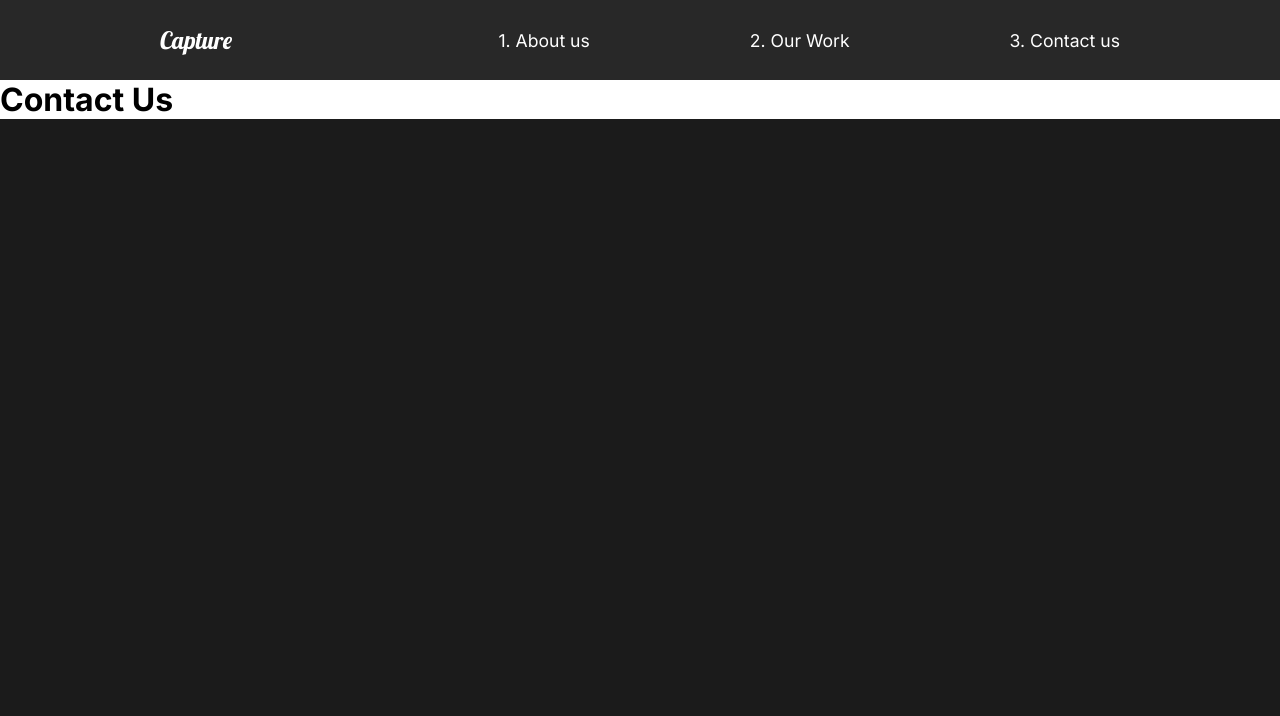
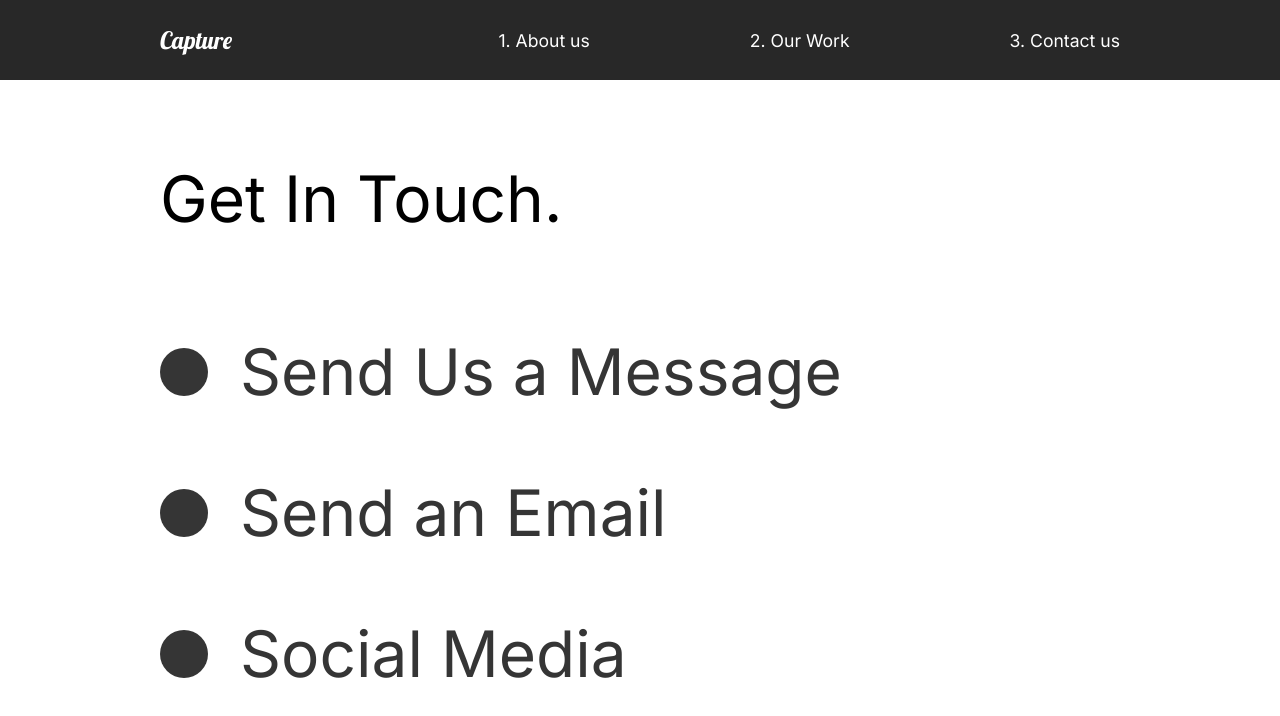
Before and after one commit to agnik2019/capture_react, a React (Create React App) app: page /contact in a window 1280 px wide. Shown: the top 716 px of the page. Built offline with nearby package versions, Linux system fonts and the light colour scheme.

Commit message:
21.Contact Animation

```diff
--- a/src/pages/ContactUs.js
+++ b/src/pages/ContactUs.js
@@ -2,17 +2,84 @@
 
 //Animations
 import {motion} from "framer-motion";
-import {pageAnimation} from "../animation"
+import {pageAnimation, titleAnim} from "../animation";
+import styled from 'styled-components';
 
 export default function ContactUs() {
     return (
-        <motion.div exit="exit"
+        <ContactStyle exit="exit"
                     variants={pageAnimation}
                     initial="hidden"
                     animate="show"
                     style={{background: "#fff"}}
                     >
-            <h1>Contact Us</h1>
-        </motion.div>
+            {/* <h1>Contact Us</h1> */}
+            <div>
+            <Title>
+                <Hide>
+                    <motion.h2 variants={titleAnim}>Get In Touch.</motion.h2>
+                </Hide>
+            </Title>
+            <Hide>
+            <Social variants={titleAnim}>
+
+                <Circle/>
+                <h2>Send Us a Message</h2>
+
+            </Social>
+            </Hide>
+            <Hide>
+            <Social variants={titleAnim}>
+
+                <Circle/>
+                <h2>Send an Email</h2>
+            </Social>
+            </Hide>
+
+            <Hide>
+            <Social variants={titleAnim}>
+                <Circle/>
+                <h2>Social Media</h2>
+
+            </Social>
+            </Hide>
+
+            </div>
+        </ContactStyle>
+
+
     )
+};
+
+const ContactStyle = styled(motion.div)`
+    padding: 5rem 10rem;
+    color: #353535;
+    min-height:90vh;
+
+
+`;
+
+const Title = styled.div`
+    margin-bottom: 4rem;
+    color:black;
+`;
+
+const Hide = styled.div`
+    overflow: hidden;
+`;
+
+const Circle = styled.div`
+    border-radius:50%;
+    width:3rem;
+    height:3rem;
+    background:#353535;
+`;
+
+const Social = styled(motion.div)`
+display: flex;
+align-items:center;
+h2{
+    margin: 2rem;
+
 }
+`
```
